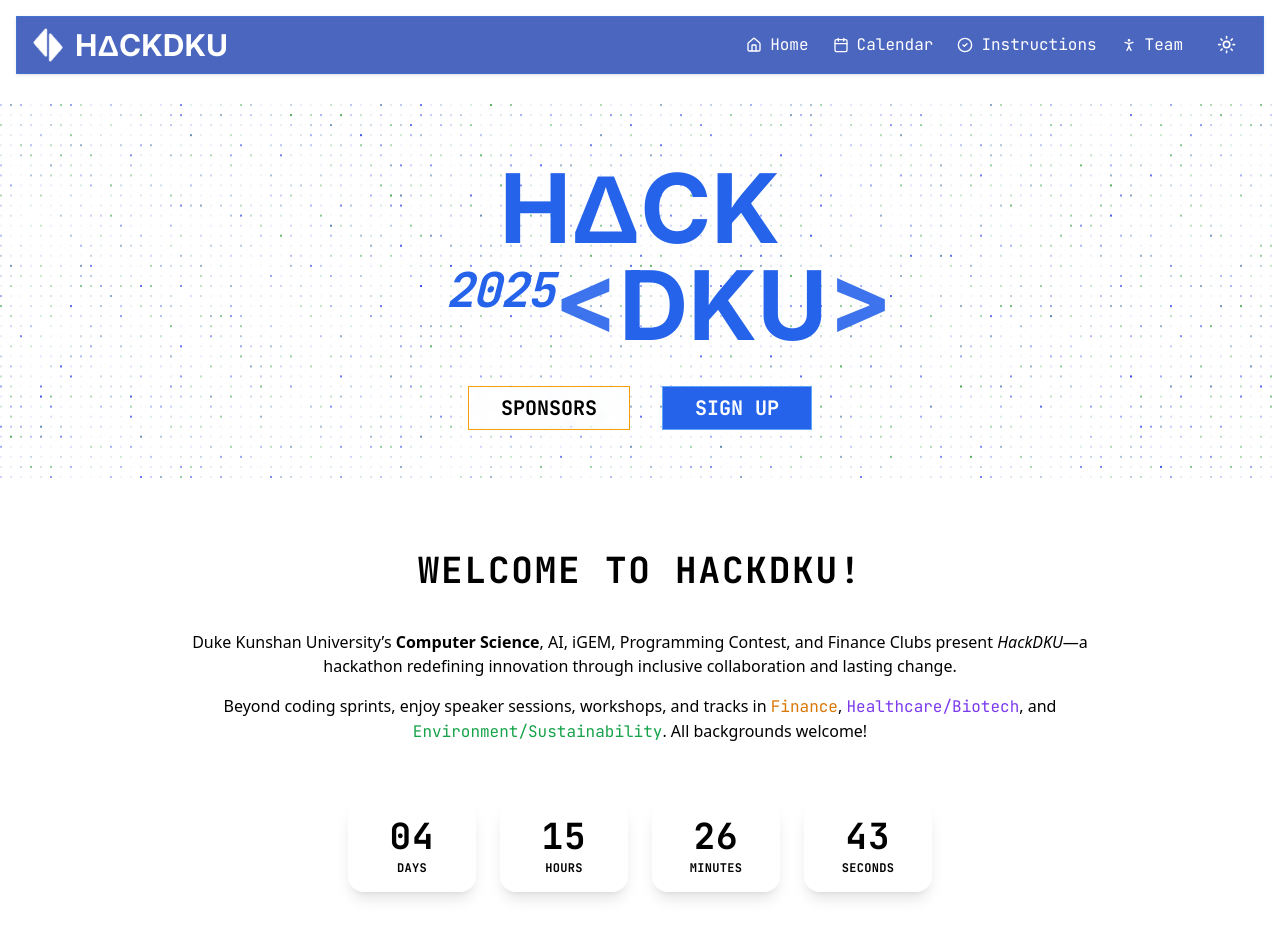
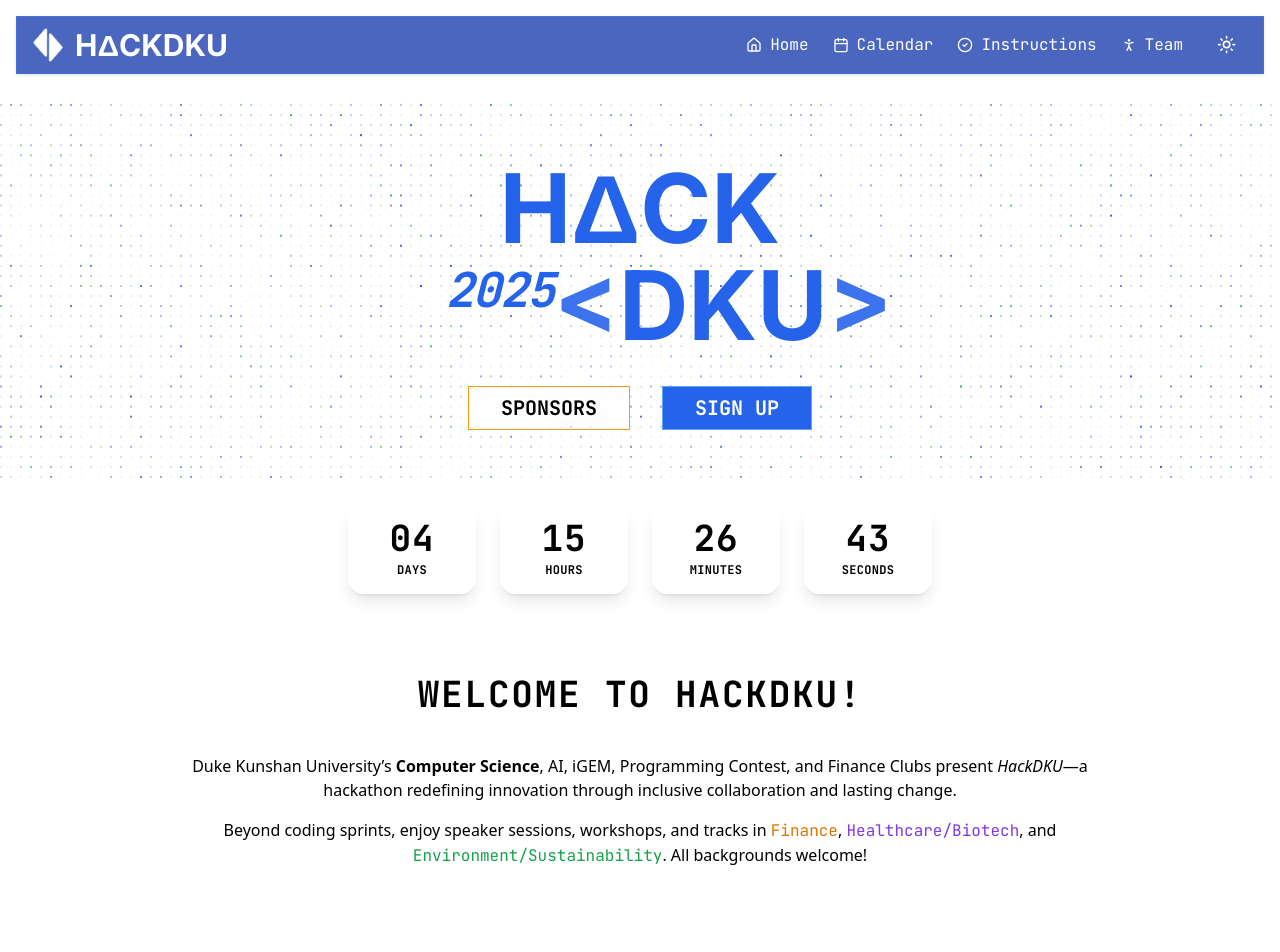
Before and after one commit to othmaneechc/hackdku25, a Next.js app: page / in a window 1280 px wide. Shown: the top 952 px of the page. Built offline with nearby package versions, Linux system fonts and the light colour scheme; a web font is replaced by a local one.

Commit message:
Update page.tsx

```diff
--- a/src/app/page.tsx
+++ b/src/app/page.tsx
@@ -277,6 +277,13 @@
       <div className="mb-20" />
       <Splash />
 
+      {/* Countdown to hackathon */}
+      <div className="container max-w-5xl mx-auto mb-4 text-center">
+        <h2 className="text-3xl font-bold mb-4"></h2>
+        {/* Adjust start time here */}
+        <Countdown target="2025-04-27T17:00:00" />
+      </div>
+
       {/* Intro */}
       <div className="container p-10 flex max-w-5xl flex-col items-center gap-4 text-center">
         <h2 className="text-4xl font-bold mt-6 mb-6">Welcome to HackDKU!</h2>
@@ -290,13 +297,6 @@
           <code className="text-violet-600">Healthcare/Biotech</code>, and{' '}
           <code className="text-green-600">Environment/Sustainability</code>. All backgrounds welcome!
         </p>
-      </div>
-
-      {/* Countdown to hackathon */}
-      <div className="container max-w-5xl mx-auto mb-4 text-center">
-        <h2 className="text-3xl font-bold mb-4"></h2>
-        {/* Adjust start time here */}
-        <Countdown target="2025-04-27T17:00:00" />
       </div>
 
       {/* Tracks */}
```
